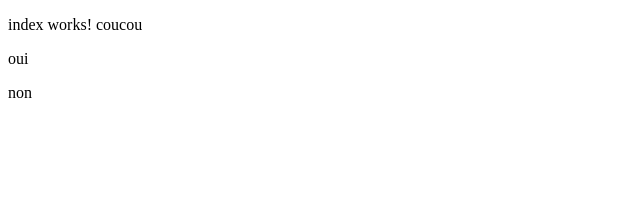
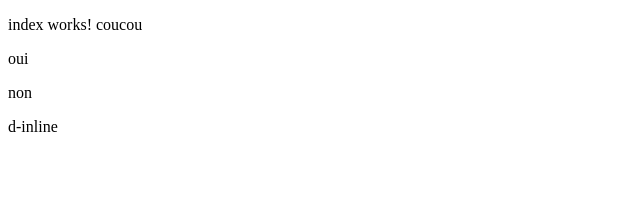
Before and after one commit to theo-dubois/CocktailApp, an Angular app: page / in a window 1280 px wide. Shown: the top 208 px of the page, without its empty margins (0-640 px from the left). Built offline with nearby package versions, Linux system fonts and the light colour scheme.

Commit message:
test bootsrap

```diff
--- a/src/app/index/index.component.html
+++ b/src/app/index/index.component.html
@@ -1,3 +1,5 @@
 <p>index works! coucou</p>
 <p>oui</p>
 <p>non</p>
+
+<div class="d-inline p-2 bg-primary text-white">d-inline</div>
--- a/src/index.html
+++ b/src/index.html
@@ -1,5 +1,6 @@
 <!doctype html>
 <html lang="en">
+
 <head>
     <meta charset="utf-8">
     <title>CocktailApp</title>
@@ -7,7 +8,9 @@
     <meta name="viewport" content="width=device-width, initial-scale=1">
     <link rel="icon" type="image/x-icon" href="favicon.ico">
 </head>
+
 <body>
     <app-root></app-root>
 </body>
+
 </html>
```
Lines whose indentation alone changed are shown as unchanged.
